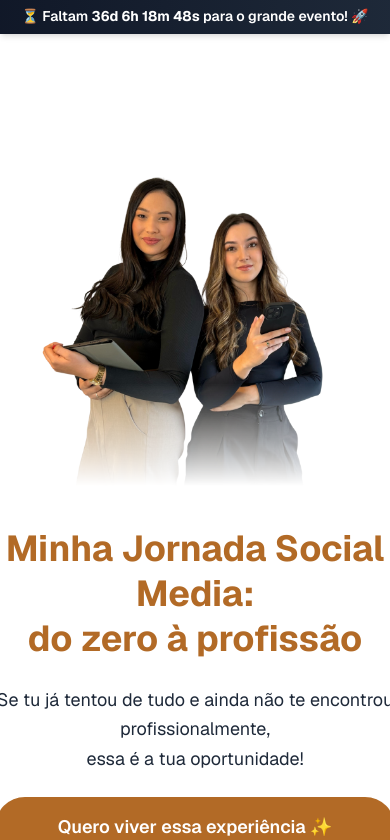
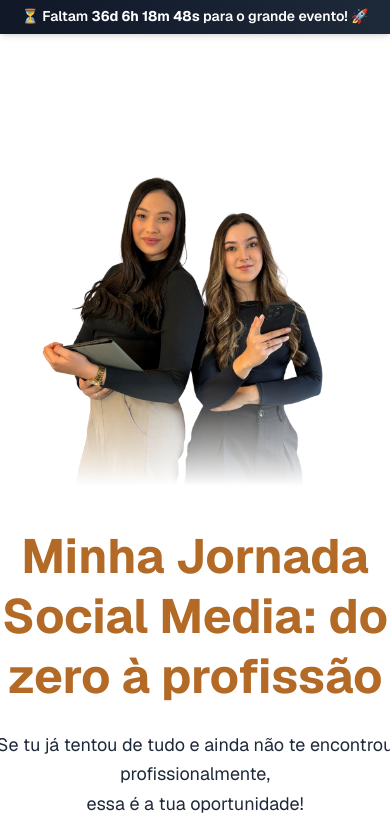
Before and after one commit to DaviGDias/minhajornadasocialmedia, a Next.js app: page / in a window 390 px wide. Shown: the top 840 px of the page. Built offline with nearby package versions, Linux system fonts and the light colour scheme.

Commit message:
Update page.tsx

```diff
--- a/src/app/page.tsx
+++ b/src/app/page.tsx
@@ -47,8 +47,8 @@ export default function Home() {
         {/* SEÇÃO HERO */}
         <section className="w-full flex flex-col-reverse md:flex-row items-center justify-center gap-10 px-6 md:px-20 py-24">
           <div className="flex-1 flex flex-col gap-6 text-center md:text-left">
-            <h1 className="text-4xl sm:text-5xl font-bold text-[#b26a26] leading-tight">
-              Minha Jornada Social Media:<br /> do zero à profissão
+            <h1 className="text-5xl sm:text-5xl font-bold text-[#b26a26] leading-tight">
+              Minha Jornada<br className="hidden sm:block" /> Social Media: do zero à profissão
             </h1>
 
             <p className="text-lg sm:text-2xl text-gray-800 leading-relaxed">
```
